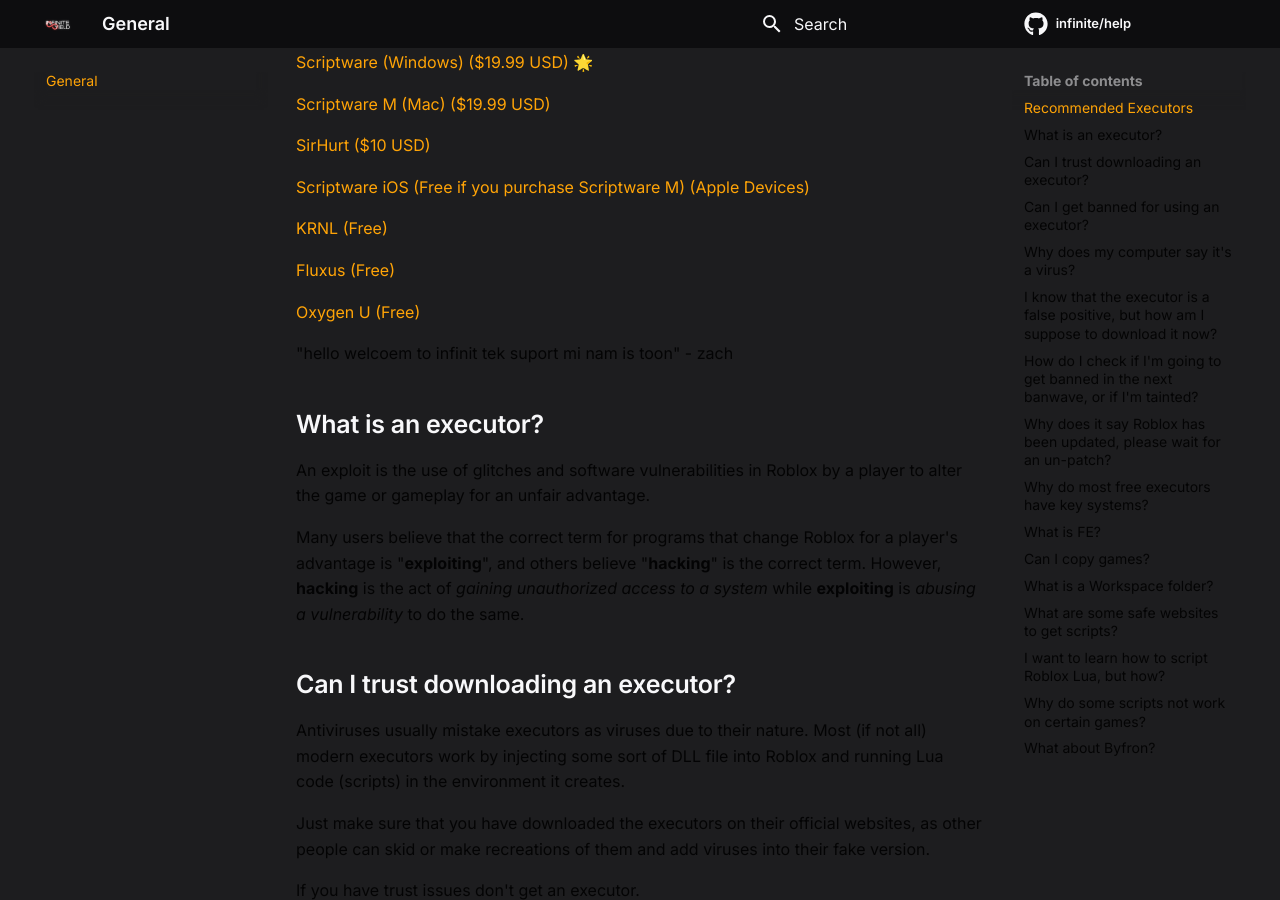
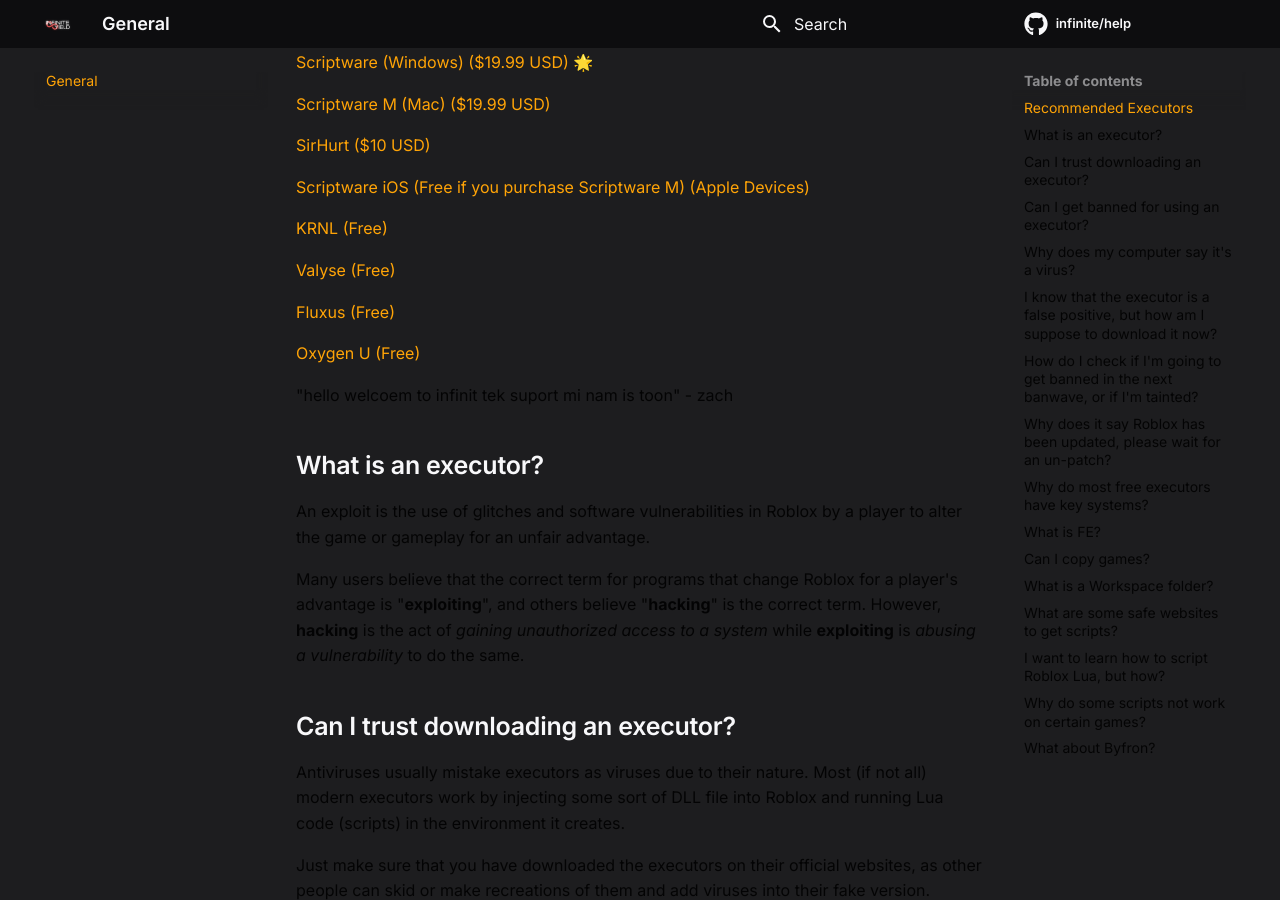
Before and after one commit to moikoros/help, an MkDocs documentation site: the page built from docs/index.md, in a window 1280 px wide and 900 px high, scrolled down 403 px. Built offline with MkDocs 1.6.1 and Material for MkDocs 9.7.7, drawn with Linux system fonts in a browser that asks for light colours; comment, search, counter and statistics services are not loaded.

Commit message:
Update index.md

```diff
--- a/docs/index.md
+++ b/docs/index.md
@@ -15,6 +15,8 @@
 <a href="https://script-ware.com/ios">Scriptware iOS (Free if you purchase Scriptware M) (Apple Devices)</a>
 
 <a href="https://krnl.place">KRNL (Free)</a>
+
+<a href="https://valyse.net">Valyse (Free)</a>
 
 <a href="https://fluxteam.net">Fluxus (Free)</a>
 
```
